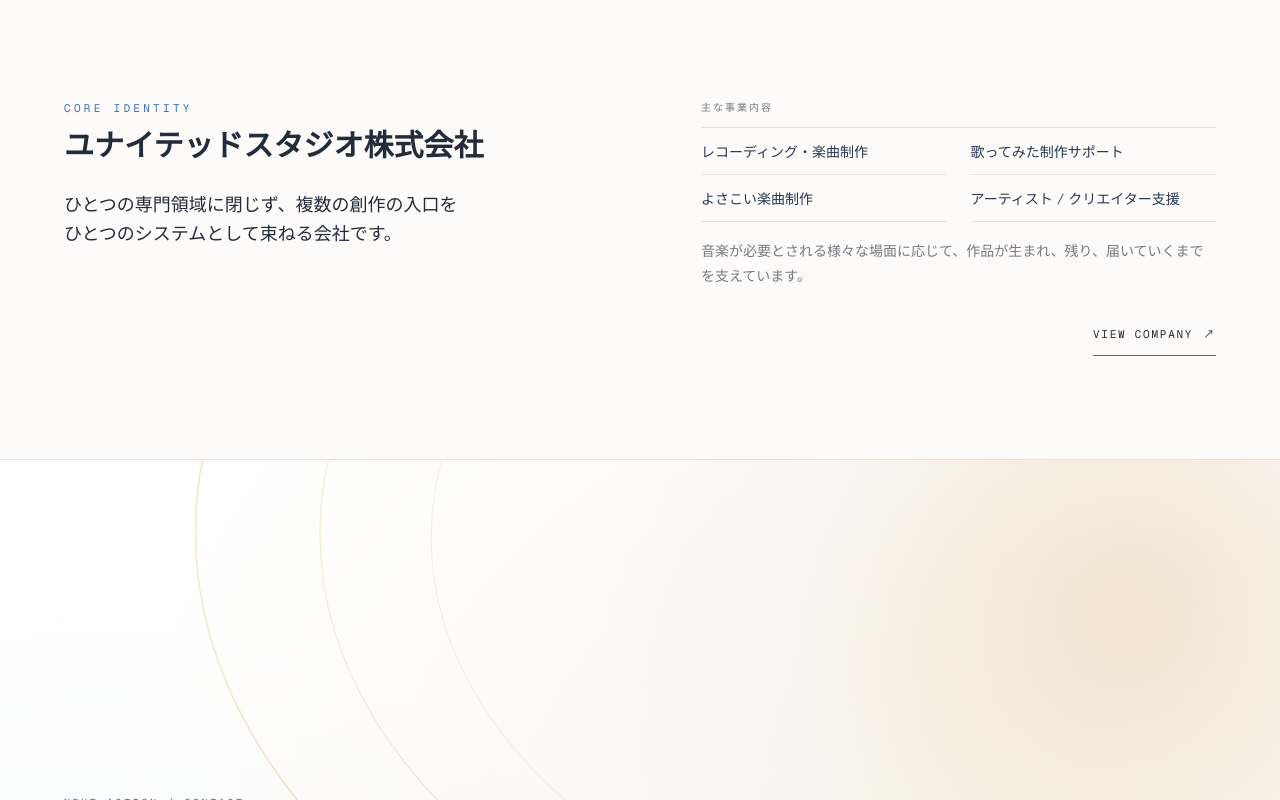
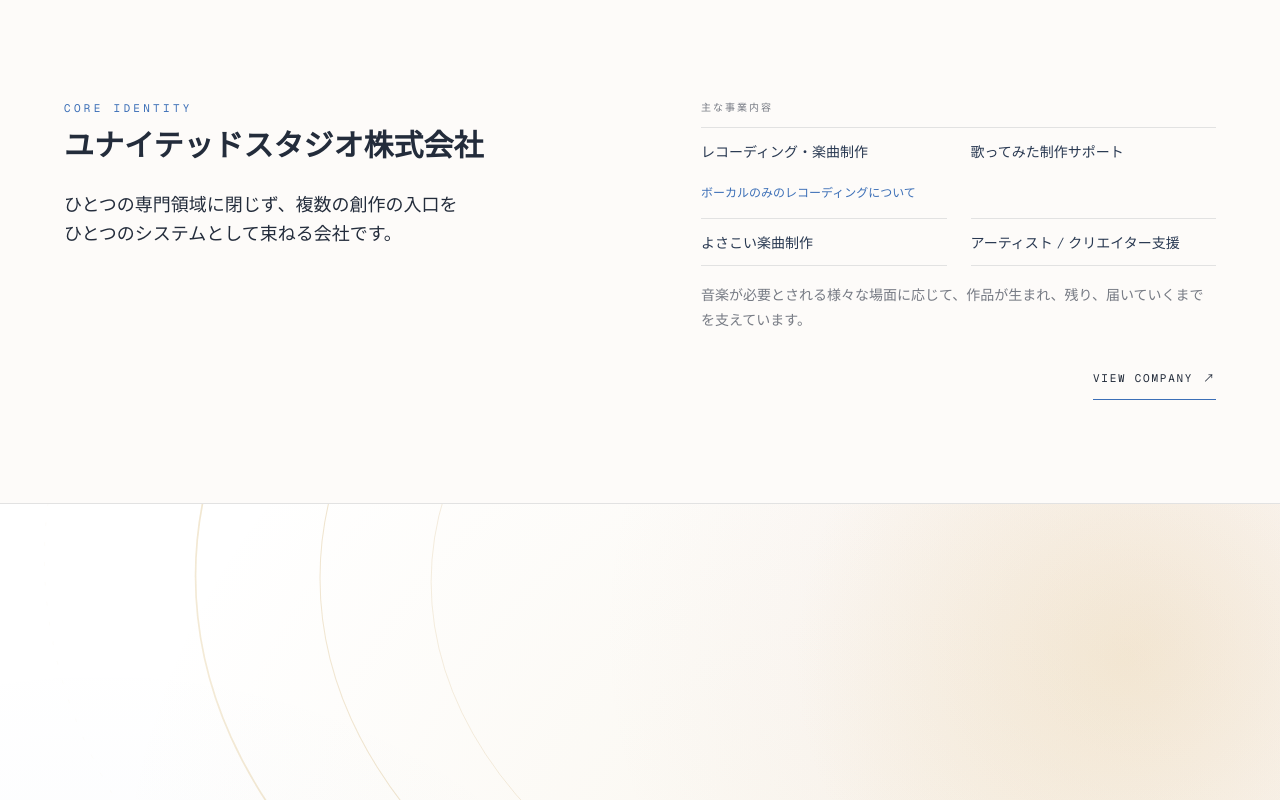
Before and after one commit to tetsufujiki/usi-core, a Next.js app: page / in a window 1280 px wide. Shown: the part 2820-3620 px from the top of the page. Built offline with nearby package versions, Linux system fonts and the light colour scheme.

Commit message:
feat: link to vocal recording service

```diff
--- a/app/page.tsx
+++ b/app/page.tsx
@@ -82,7 +82,10 @@ export default async function HomePage() {
             <div className="identity-businesses">
               <p className="identity-businesses-label">主な事業内容</p>
               <ul className="identity-businesses-list">
-                <li><ExternalLink href="https://studio.united-studio.com" showIcon={false} className="identity-business-link">レコーディング・楽曲制作</ExternalLink></li>
+                <li>
+                  <ExternalLink href="https://studio.united-studio.com" showIcon={false} className="identity-business-link">レコーディング・楽曲制作</ExternalLink>
+                  <ExternalLink href="https://studio.united-studio.com/vocal-recording" showIcon={false} className="inline-flex min-h-11 items-center pb-2 text-xs leading-relaxed text-accent underline-offset-4 hover:underline focus-visible:outline-2 focus-visible:outline-offset-4">ボーカルのみのレコーディングについて</ExternalLink>
+                </li>
                 <li><ExternalLink href="https://utattemita.united-studio.com" showIcon={false} className="identity-business-link">歌ってみた制作サポート</ExternalLink></li>
                 <li><ExternalLink href="https://yosakoi.united-studio.com" showIcon={false} className="identity-business-link">よさこい楽曲制作</ExternalLink></li>
                 <li><ExternalLink href="https://rec.united-studio.com" showIcon={false} className="identity-business-link">アーティスト / クリエイター支援</ExternalLink></li>
```
